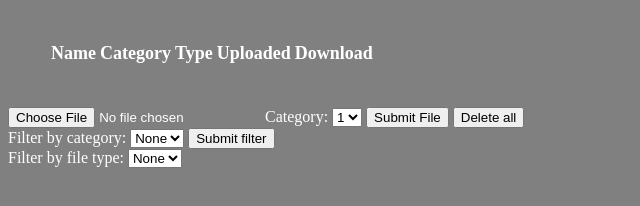
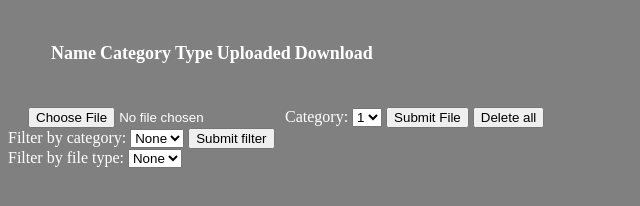
Before and after one commit to TooFam0us/kemppihackathon2023, a website: page index.html in a window 1280 px wide. Shown: the whole page, without its empty margins (0-640 px from the left). Drawn offline with nearby package versions, Linux system fonts and the light colour scheme; files that its build step writes are made by us from their sources; no server answers; files whose address does not match are found by name.

Commit message:
ehkä toimii noin

```diff
--- a/modules/style.css
+++ b/modules/style.css
@@ -17,7 +17,10 @@ td{
 	align-items: center;
 }
 
-
+.grid-item3{
+	margin-left: 20px;
+	margin-top: 20px;
+}
 
 #listDownload{
 	padding: 20;
```
